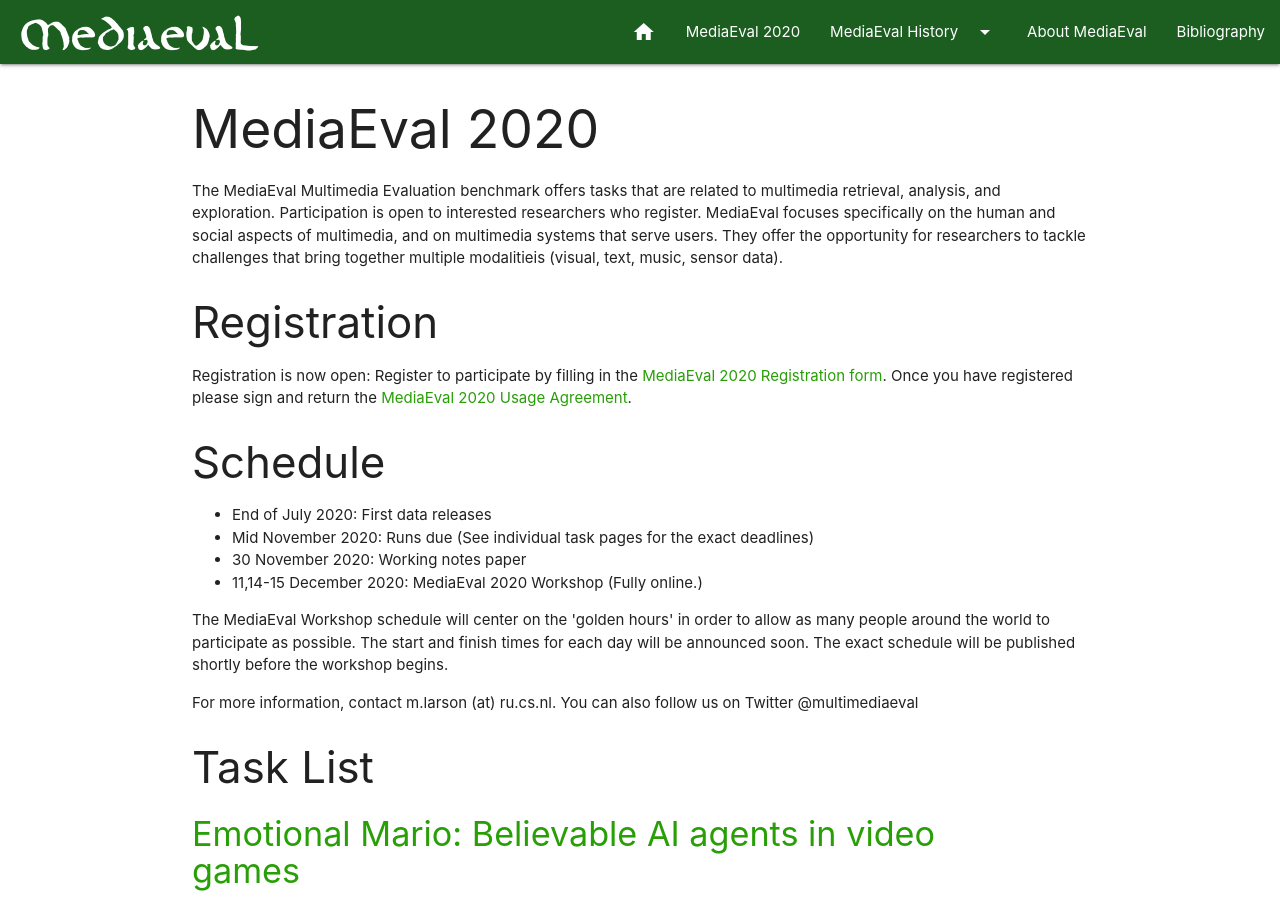
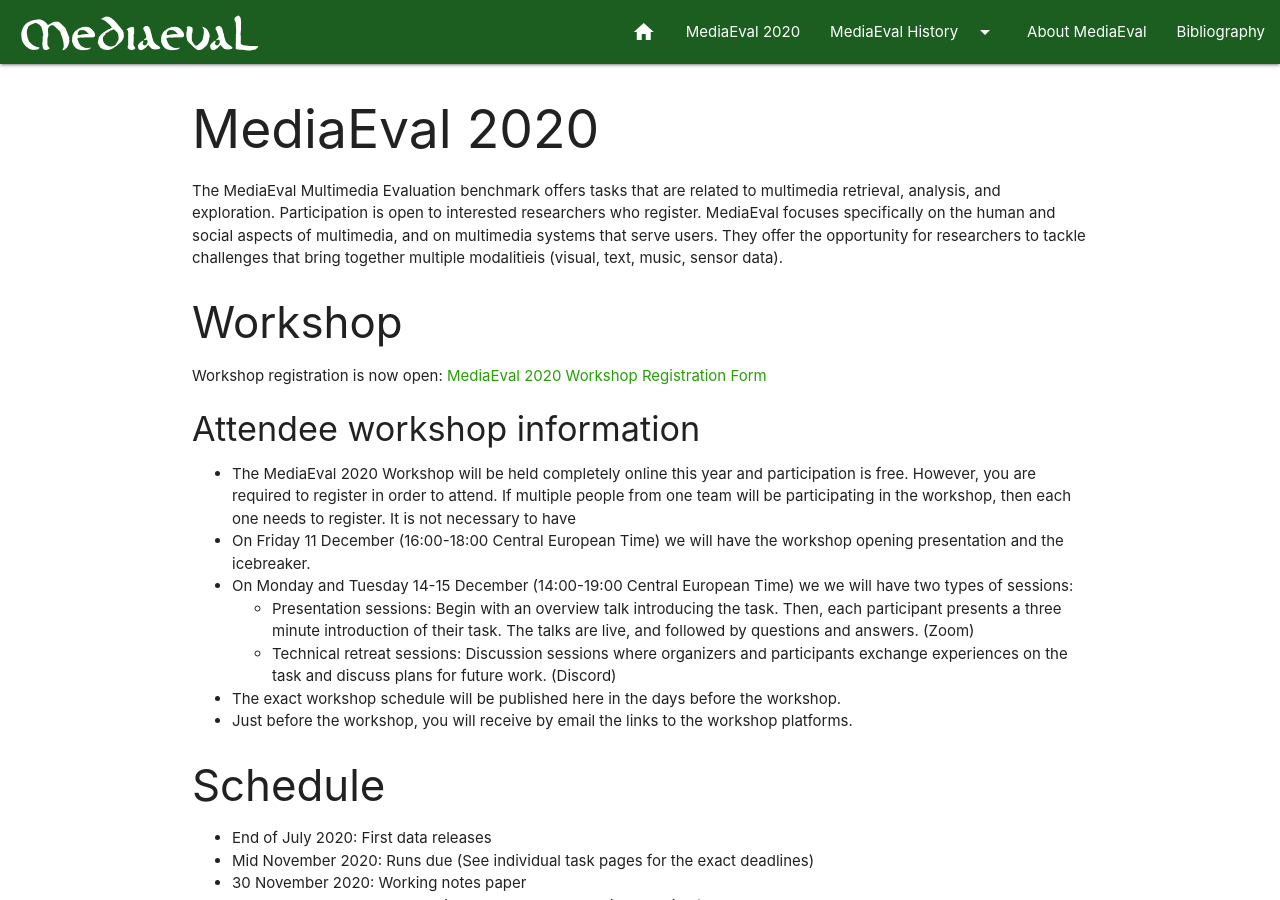
Before and after one commit to multimediaeval/multimediaeval.github.io, a Jekyll site: the page built from _editions/2020.md, in a window 1280 px wide and 900 px high. Built offline with Jekyll 4.4.1, drawn with Linux system fonts in a browser that asks for light colours.

Commit message:
Update 2020.md
Added workshop attendee info

```diff
--- a/_editions/2020.md
+++ b/_editions/2020.md
@@ -7,8 +7,23 @@
 
 The MediaEval Multimedia Evaluation benchmark offers tasks that are related to multimedia retrieval, analysis, and exploration. Participation is open to interested researchers who register. MediaEval focuses specifically on the human and social aspects of multimedia, and on multimedia systems that serve users. They offer the opportunity for researchers to tackle challenges that bring together multiple modalitieis (visual, text, music, sensor data).
 
+<!---
 ### Registration
 Registration is now open: Register to participate by filling in the [MediaEval 2020 Registration form](https://forms.gle/CWjCuPXa9Q7pNeUV9). Once you have registered please sign and return the [MediaEval 2020 Usage Agreement](https://multimediaeval.github.io/editions/2020/docs/MediaEval2020_UsageAgreement.pdf).
+-->
+
+### Workshop
+Workshop registration is now open: [MediaEval 2020 Workshop Registration Form](https://forms.gle/ZbXsMSzRTc2xcphB6)
+
+#### Attendee workshop information
+* The MediaEval 2020 Workshop will be held completely online this year and participation is free. However, you are required to register in order to attend. If multiple people from one team will be participating in the workshop, then each one needs to register. It is not necessary to have
+* On Friday 11 December (16:00-18:00 Central European Time) we will have the workshop opening presentation and the icebreaker.
+* On Monday and Tuesday 14-15 December (14:00-19:00 Central European Time) we we will have two types of sessions:
+  * Presentation sessions: Begin with an overview talk introducing the task. Then, each participant presents a three minute introduction of their task. The talks are live, and followed by questions and answers. (Zoom)
+  * Technical retreat sessions: Discussion sessions where organizers and participants exchange experiences on the task and discuss plans for future work. (Discord)
+* The exact workshop schedule will be published here in the days before the workshop.
+* Just before the workshop, you will receive by email the links to the workshop platforms.
+
 
 ### Schedule
 * End of July 2020: First data releases
@@ -16,6 +31,8 @@
 * 30 November 2020: Working notes paper
 * 11,14-15 December 2020: MediaEval 2020 Workshop (Fully online.)
 
+<!---
 The MediaEval Workshop schedule will center on the \'golden hours\' in order to allow as many people around the world to participate as possible. The start and finish times for each day will be announced soon. The exact schedule will be published shortly before the workshop begins.
+-->
 
 For more information, contact m.larson (at) ru.cs.nl. You can also follow us on Twitter @multimediaeval
```
